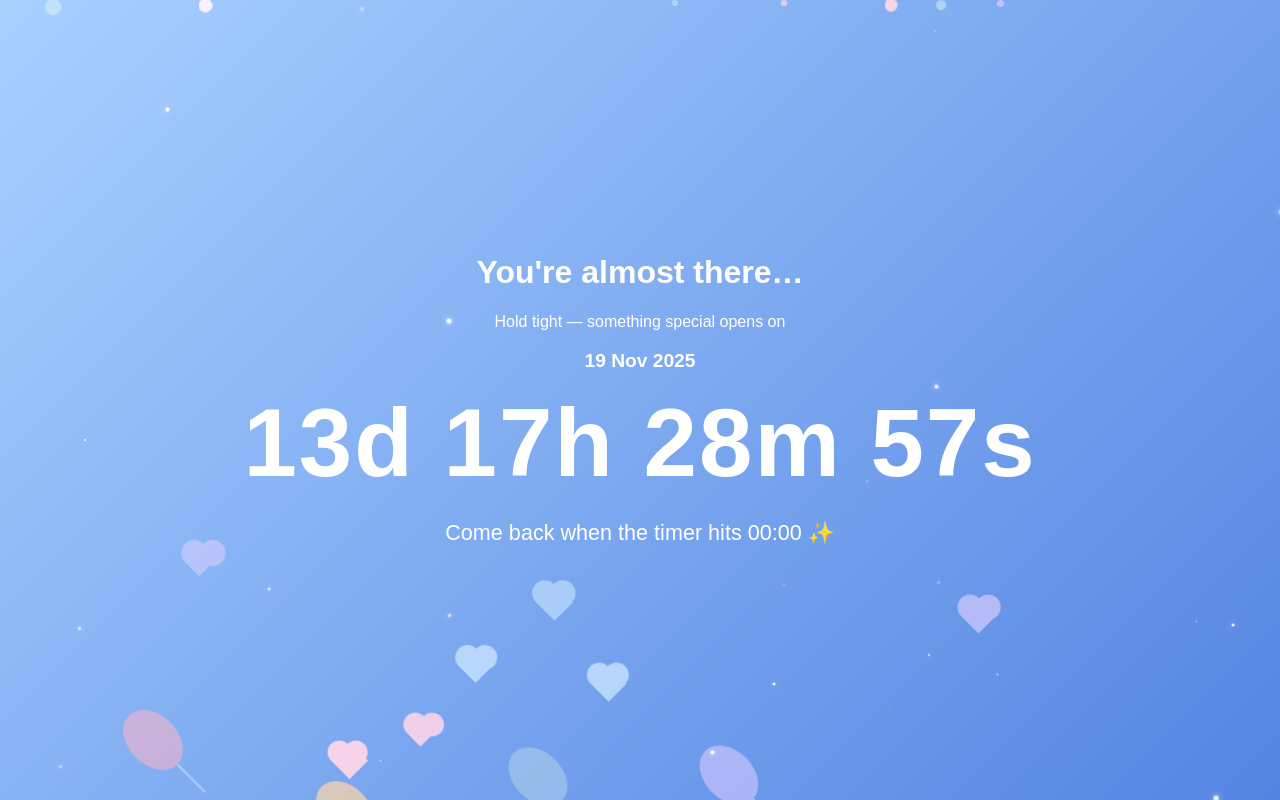
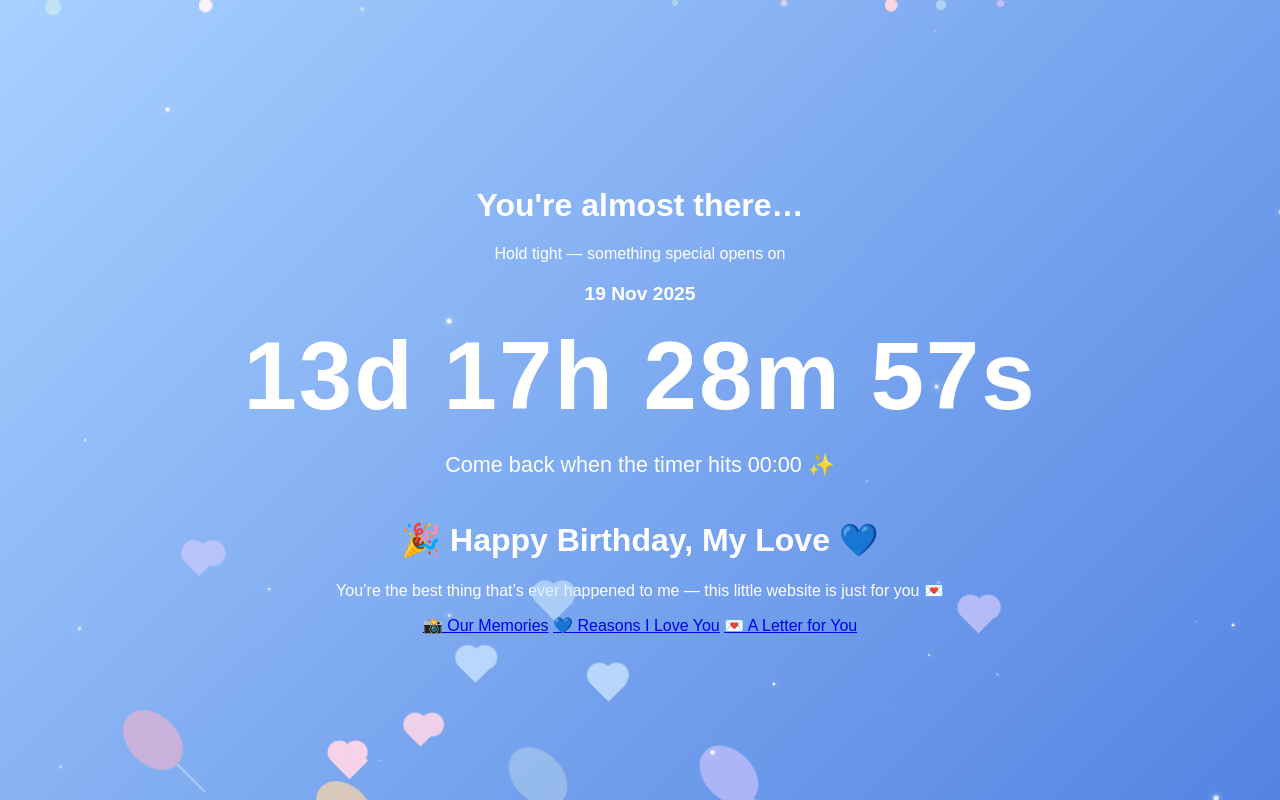
Before and after one commit to madhaviS27/nikku-birthday, a plain HTML site: page index.html in a window 1280 px wide. Drawn offline with Linux system fonts and the light colour scheme.

Commit message:
Add birthday message and links to main section
Added a main section with a birthday message and links.

```diff
--- a/index.html
+++ b/index.html
@@ -47,6 +47,18 @@
   <!-- Container for floating hearts -->
   <div id="heartContainer" class="hearts"></div>
 
+
+  <!-- Main Section (Hidden initially) -->
+  <div id="main-section" class="hidden">
+    <h1>🎉 Happy Birthday, My Love 💙</h1>
+    <p>You’re the best thing that’s ever happened to me — this little website is just for you 💌</p>
+    <div class="links">
+      <a href="#">📸 Our Memories</a>
+      <a href="#">💙 Reasons I Love You</a>
+      <a href="#">💌 A Letter for You</a>
+    </div>
+  </div>
+
   <script src="script.js"></script>
 </body>
 </html>
```
